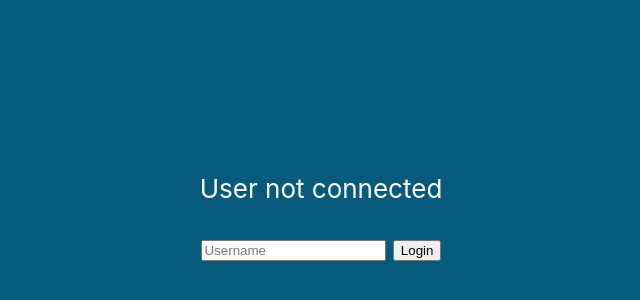
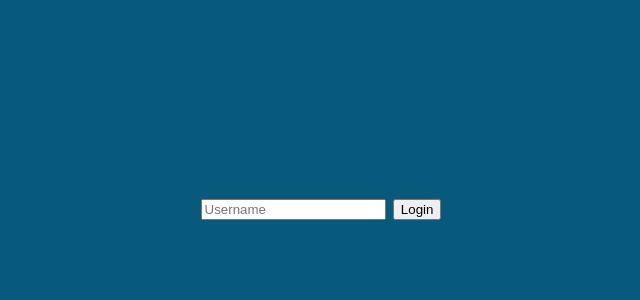
Before and after one commit to Tsiory1212/reactJs_v17_0_2, a React (Create React App) app: page / in a window 1280 px wide. Shown: the part 196-496 px from the top of the page, without its empty margins (319-959 px from the left). Built offline with nearby package versions, Linux system fonts and the light colour scheme.

Commit message:
ContextApi : Le composant Consumer

```diff
--- a/src/App.js
+++ b/src/App.js
@@ -1,10 +1,11 @@
 import './App.css';
 import React from './React';
-import { useState } from 'react';
+import { useContext, useState } from 'react';
 import {  Context } from './context';
 
 // Login
-function Login({connect}){
+function Login(){
+   const {connect, user} = useContext(Context);
    const [value, setValue] = useState(null);
    const handleOnSubmit = (e) => {
       connect(e, value)
@@ -12,23 +13,29 @@ function Login({connect}){
    const handleOnChange = (e) => setValue(e.target.value);
 
    return (
+      !user && (
          <>
-         <p>User not connected</p>
+            {/* <p>User not connected</p> */}
             <form onSubmit={handleOnSubmit}>
 
                <input type="text" placeholder='Username' onChange={handleOnChange} />&nbsp;
                <button>Login</button>
             </form>
          </>
+      )
    );
 }
 
-function Home({disconnect}) {
+function Home() {
+   const {disconnect, user} = useContext(Context);
+
    return (
+      !!user && (
          <>
             <p>App</p>
             <button onClick={disconnect}>Disconnect</button>
          </>
+      )
    );
 }
 
@@ -37,11 +44,8 @@ function App() {
    return (
       <div className="App">
          <header className="App-header">
-            <Context.Consumer>
-               {(value) => {
-                 return !!value.user ? <Home {...value}/> : <Login {...value}/>;
-               }}
-            </Context.Consumer>
+            <Home />
+            <Login />
          </header>
       </div>
    );
```
Also changed, not shown: 1 other file (tests, documents, lock files or other folders). Lines whose indentation alone changed are shown as unchanged.
